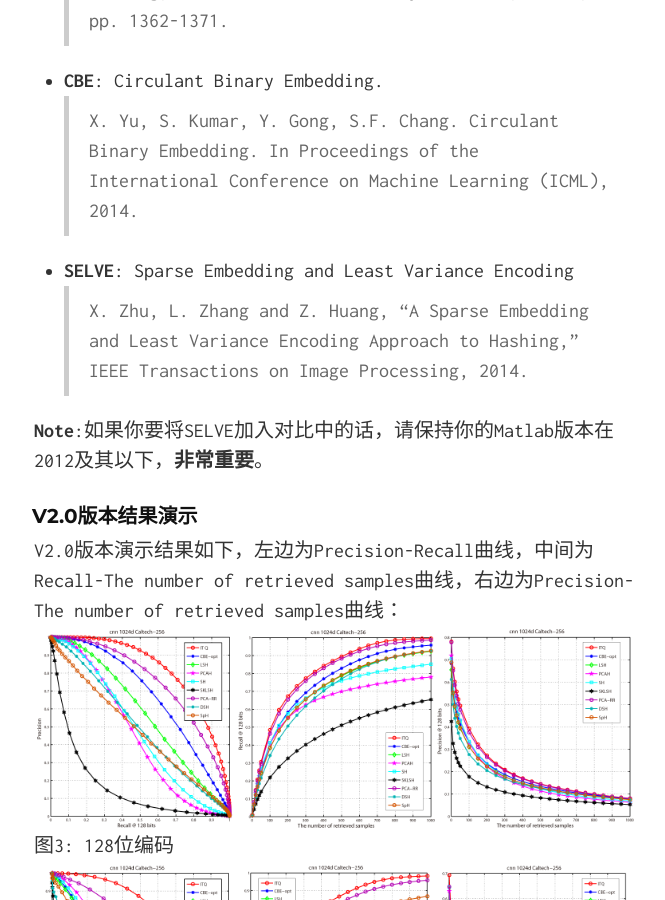
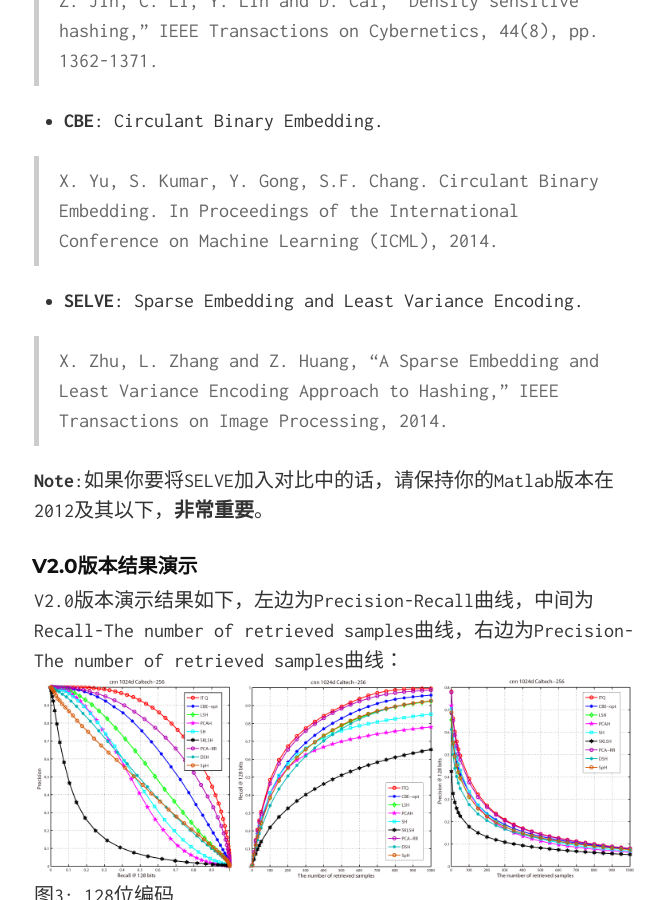
Before and after one commit to willard-yuan/habir, a Jekyll site: the page built from index.md, in a window 1280 px wide and 900 px high, scrolled down 3404 px. Shown: the whole window, without its empty margins (306-971 px from the left). Built offline with Jekyll 4.4.1, drawn with Linux system fonts in a browser that asks for light colours.

Commit message:
new theme

```diff
--- a/index.md
+++ b/index.md
@@ -35,27 +35,34 @@
 
 ###收录进HABIR哈希图像检索工具箱的哈希方法
 - **PCA-ITQ**,**PCA-RR**: Iterative Quantization. 作者建立的项目详细信息请移步这里：[ITQ](http://www.unc.edu/~yunchao/itq.htm)。
->Yunchao Gong and Svetlana Lazebnik.  Iterative Quantization: A Procrustean Approach to Learning Binary Codes. In: IEEE International Conference on Computer Vision and Pattern Recognition (CVPR), 2011.
+
+> Yunchao Gong and Svetlana Lazebnik.  Iterative Quantization: A Procrustean Approach to Learning Binary Codes. In: IEEE International Conference on Computer Vision and Pattern Recognition (CVPR), 2011.
 
 - **SH**: Spectral Hashing. 作者建立的项目详细信息请移步这里：[SH](http://www.cs.huji.ac.il/~yweiss/SpectralHashing/)。
->Y. Weiss, A. Torralba, R. Fergus. Advances in Neural Information Processing Systems, 2008.
+
+> Y. Weiss, A. Torralba, R. Fergus. Advances in Neural Information Processing Systems, 2008.
 
 - **SpH**: Spherical Hashing. 作者建立的项目详细信息请移步这里：[SpH](http://sglab.kaist.ac.kr/Spherical_Hashing/)。
->Jae-Pil Heo, Youngwoon Lee, Junfeng He, Shih-Fu Chang, and Sung-eui Yoon. Spherical Hashing. CVPR, 2012.
+
+> Jae-Pil Heo, Youngwoon Lee, Junfeng He, Shih-Fu Chang, and Sung-eui Yoon. Spherical Hashing. CVPR, 2012.
 
 - **LSH**: Local Sensentive Hashing，经典方法。
 - **SKLSH**: Maxim Raginsky and Svetlana Lazebnik.
->Locality-sensitive binary codes from shift-invariant kernels. Advances in Neural Information Processing 22, pp. 1509-1517, 2009.
+
+> Locality-sensitive binary codes from shift-invariant kernels. Advances in Neural Information Processing 22, pp. 1509-1517, 2009.
 
 - **PCAH**: PCA Hashing.
 - **DSH**: Density Sensitive Hashing. 项目主页请移步这里：[DSH](http://www.cad.zju.edu.cn/home/dengcai/Data/DSH.html).
->Z. Jin, C. Li, Y. Lin and D. Cai, "Density sensitive hashing," IEEE Transactions on Cybernetics, 44(8), pp. 1362-1371.
+
+> Z. Jin, C. Li, Y. Lin and D. Cai, "Density sensitive hashing," IEEE Transactions on Cybernetics, 44(8), pp. 1362-1371.
 
 - **CBE**: Circulant Binary Embedding.
->X. Yu, S. Kumar, Y. Gong, S.F. Chang. Circulant Binary Embedding. In Proceedings of the International Conference on Machine Learning (ICML), 2014.
 
-- **SELVE**: Sparse Embedding and Least Variance Encoding
->X. Zhu, L. Zhang and Z. Huang, "A Sparse Embedding and Least Variance Encoding Approach to Hashing," IEEE Transactions on Image Processing, 2014.
+> X. Yu, S. Kumar, Y. Gong, S.F. Chang. Circulant Binary Embedding. In Proceedings of the International Conference on Machine Learning (ICML), 2014.
+
+- **SELVE**: Sparse Embedding and Least Variance Encoding.
+
+> X. Zhu, L. Zhang and Z. Huang, "A Sparse Embedding and Least Variance Encoding Approach to Hashing," IEEE Transactions on Image Processing, 2014.
 
 **Note**:如果你要将SELVE加入对比中的话，请保持你的Matlab版本在2012及其以下，**非常重要**。
 
```
